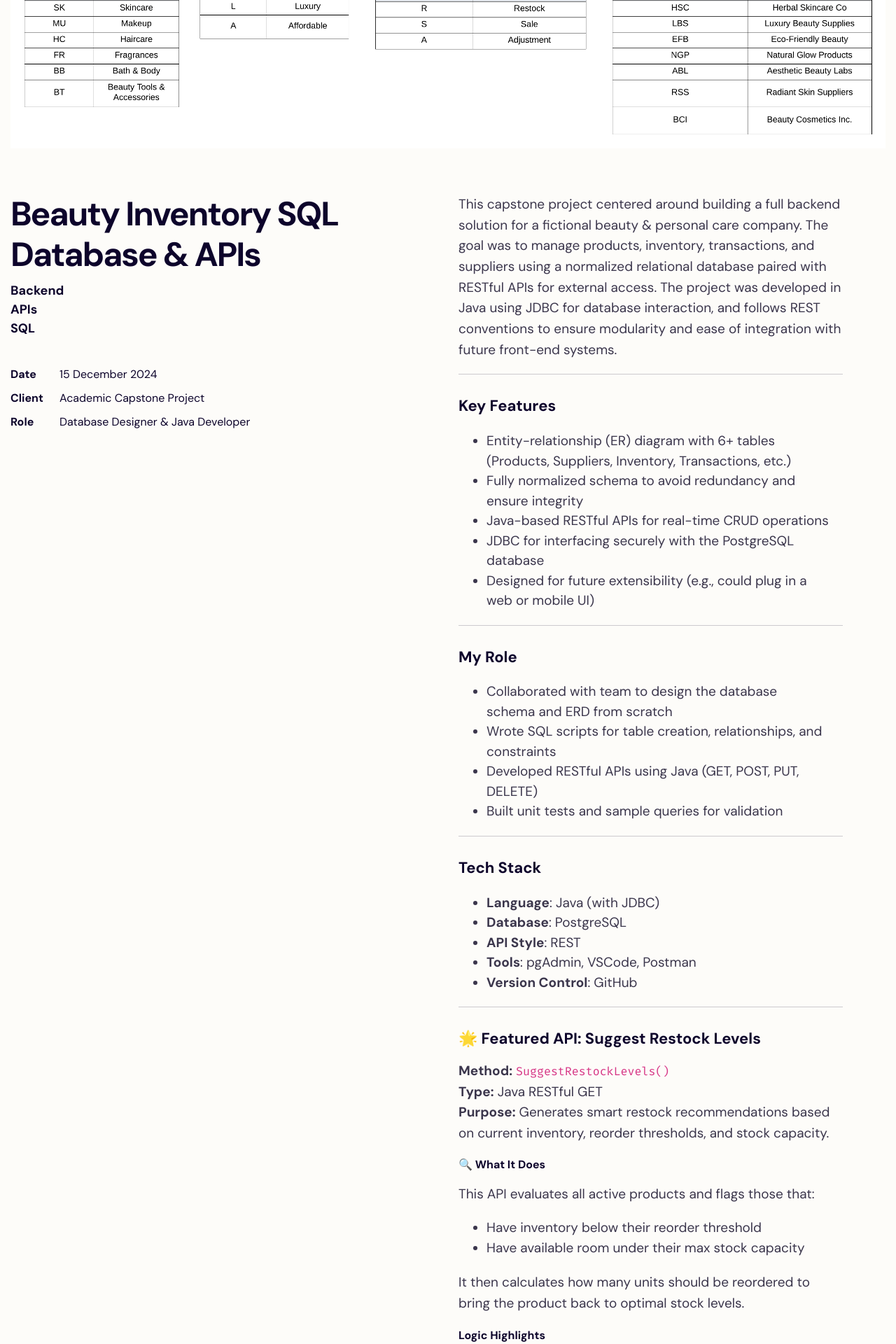
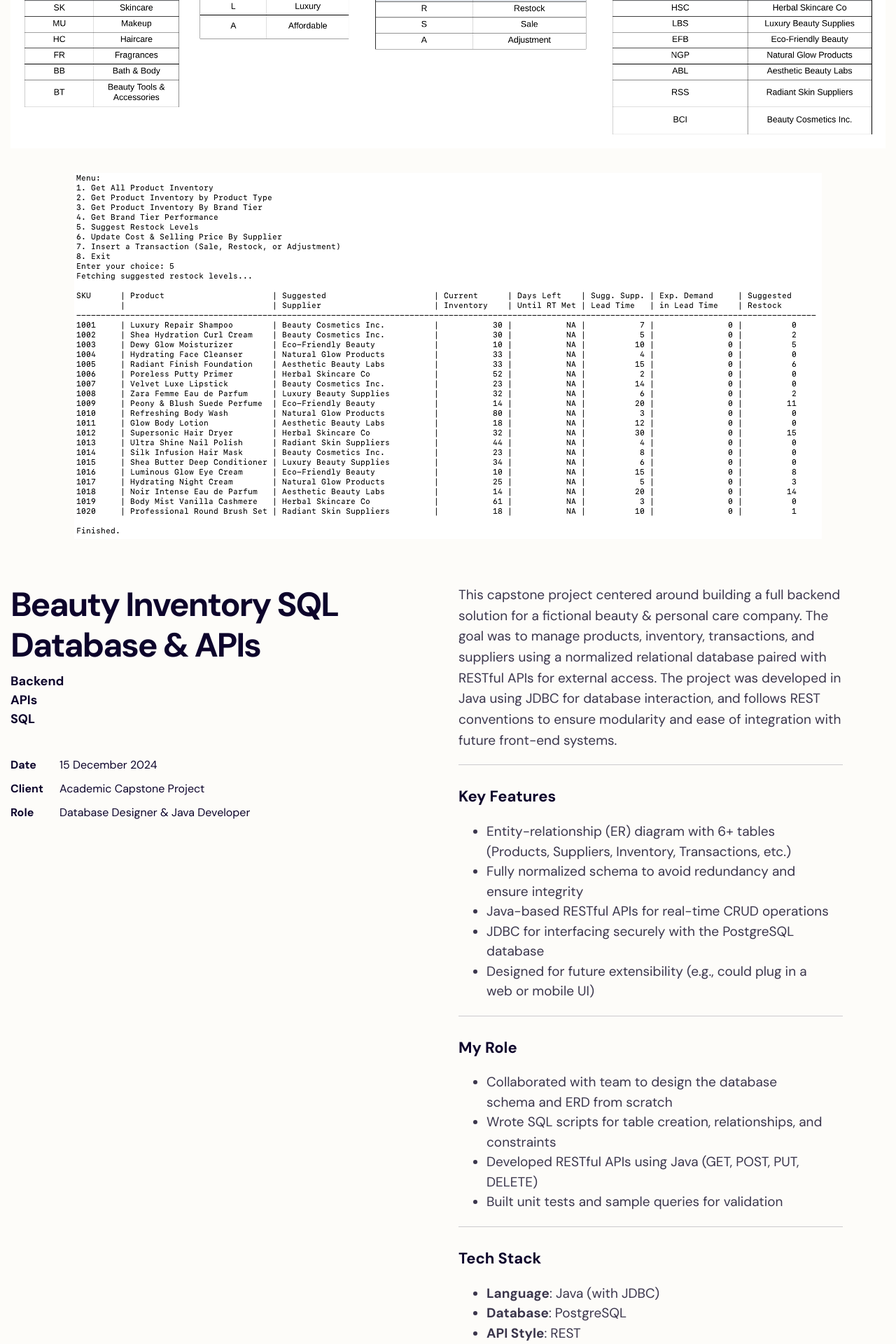
Before and after one commit to inaya-r/inaya-r.github.io, a Jekyll site: the page built from collections/_projects/project-1.md, in a window 1280 px wide. Shown: the part 712-2632 px from the top of the page at 70% size. Built offline with Jekyll 4.4.1, drawn with Linux system fonts in a browser that asks for light colours.

Commit message:
image formatting

```diff
--- a/collections/_projects/project-1.md
+++ b/collections/_projects/project-1.md
@@ -10,7 +10,8 @@
 client: "Academic Capstone Project"
 role: "Database Designer & Java Developer"
 gallery:
-    - image: "assets/images/beauty_inventory/beauty_inv_schema.png"
+    - image: "/assets/images/beauty_inventory/beauty_inv_schema.png"
+    - image: "/assets/images/beauty_inventory/suggest_restock_output.png"
 
 ---
 
```
